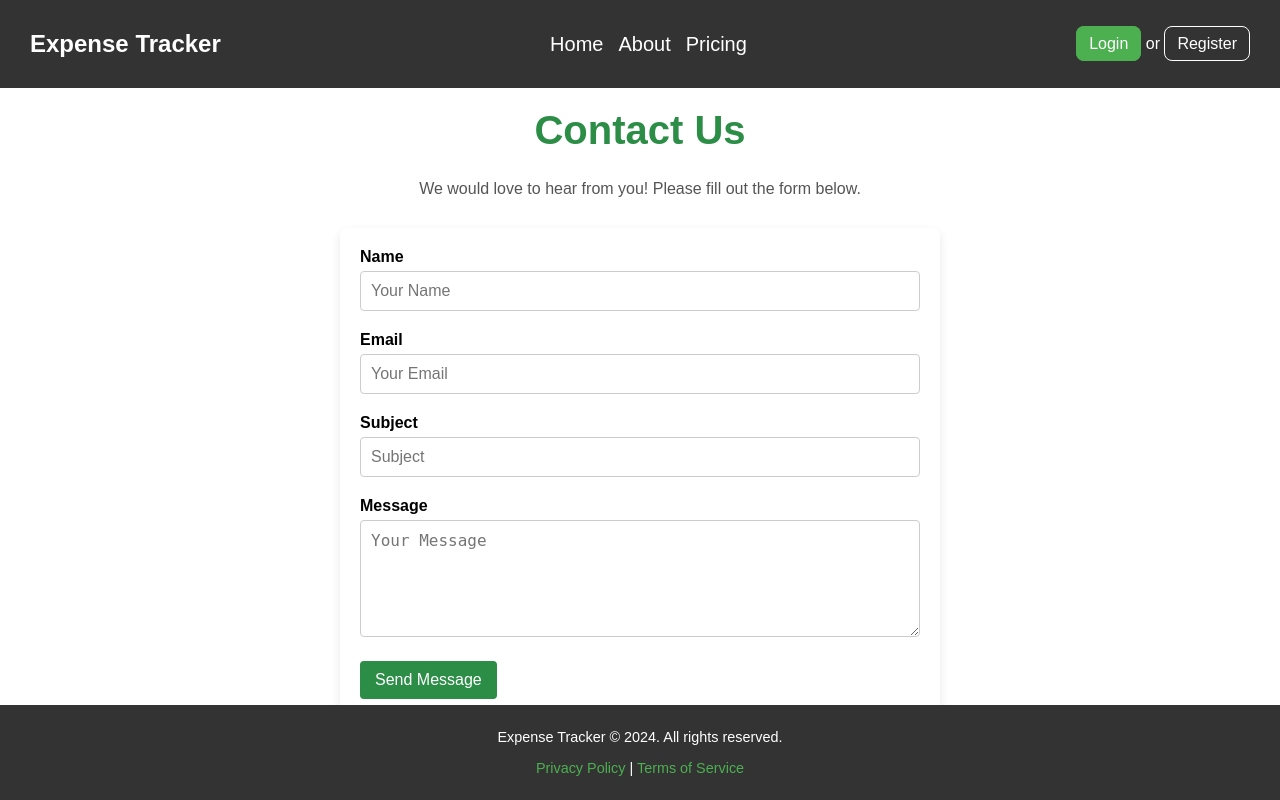
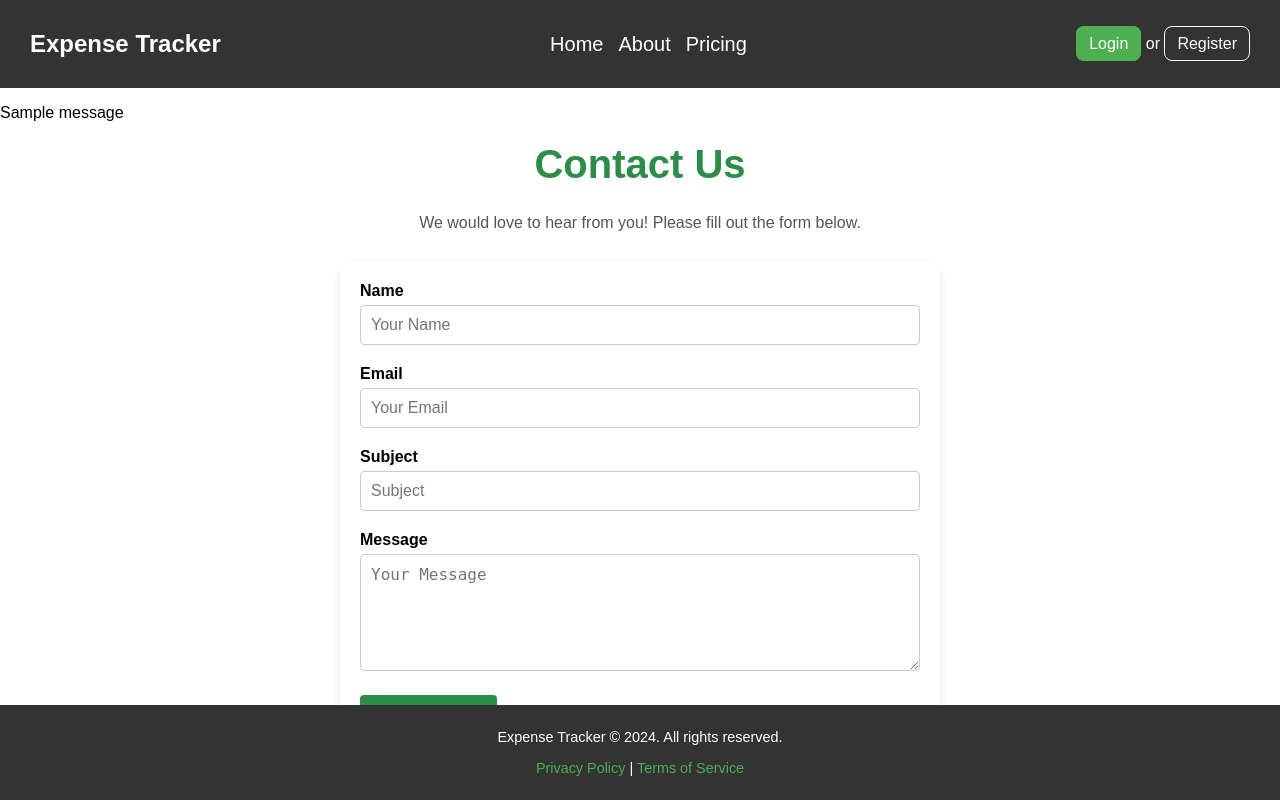
Before and after one commit to 6kristian/Personal-Expense-Tracker, a Flask app: page /contact in a window 1280 px wide. Run offline with Flask 3, Linux system fonts and the light colour scheme; tables that the repository leaves empty hold one stand-in row (values such as "Sample post"); one stand-in notice (Sample message) is shown.

Commit message:
fix: contact form uses url_for + handles subject & user feedback

```diff
--- a/app.py
+++ b/app.py
@@ -6,6 +6,8 @@ import secrets
 import datetime
 import shutil
 import numpy as np
+import logging
+logging.basicConfig(level=logging.ERROR)
 
 from flask import (Flask, render_template, request, redirect,
                    url_for, flash, session, jsonify)
@@ -105,15 +107,29 @@ def contact_page():
 
 @app.route('/send-email', methods=['POST'])
 def send_email():
-    name    = request.form['name']
-    email   = request.form['email']
-    message = request.form['message']
-    msg = Message(subject=f"Message from {name}",
-                  sender=email,
-                  recipients=['frrokuk2@gmail.com'],
-                  body=message)
-    mail.send(msg)
-    return "Email sent successfully!"
+    name    = request.form.get('name', '').strip()
+    email   = request.form.get('email', '').strip()
+    subject = request.form.get('subject', '').strip()
+    message = request.form.get('message', '').strip()
+
+    if not all([name, email, message]):
+        flash('Please fill in all required fields.', 'warning')
+        return redirect(url_for('contact_page'))
+
+    try:
+        msg = Message(
+            subject=f"Contact: {subject or 'No subject'}",
+            sender=email,
+            recipients=['frrokuk2@gmail.com'],
+            body=f"Name: {name}\nE-mail: {email}\nSubject: {subject}\n\nMessage:\n{message}"
+        )
+        mail.send(msg)
+        flash('Thank you! Your message has been sent.', 'success')
+    except Exception as e:
+        app.logger.error(f"Contact mail failed: {e}")
+        flash('Sorry, the message could not be sent. Please try again later.', 'danger')
+
+    return redirect(url_for('contact_page'))
 
 @app.route('/pricing')
 def pricing_page():
--- a/templates/contact.html
+++ b/templates/contact.html
@@ -23,13 +23,22 @@
 	</nav>
     </div>
 <body>
+  {% with messages = get_flashed_messages(with_categories=true) %}
+  {% if messages %}
+    <div class="alert alert-info">
+      {% for category, msg in messages %}
+        <p>{{ msg }}</p>
+      {% endfor %}
+    </div>
+  {% endif %}
+{% endwith %}
   <header class="header">
     <h1>Contact Us</h1>
     <p>We would love to hear from you! Please fill out the form below.</p>
   </header>
 
   <main class="contact-main">
-    <form class="contact-form" action="http://127.0.0.1:5000/send-email" method="POST">
+    <form class="contact-form" action="{{ url_for('send_email') }}" method="POST">
       <div class="form-group">
         <label for="name">Name</label>
         <input type="text" id="name" name="name" placeholder="Your Name" required>
```
